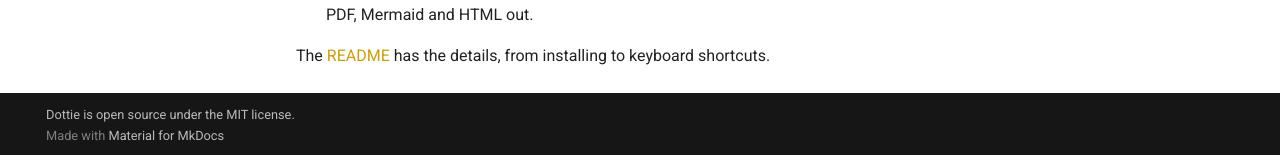
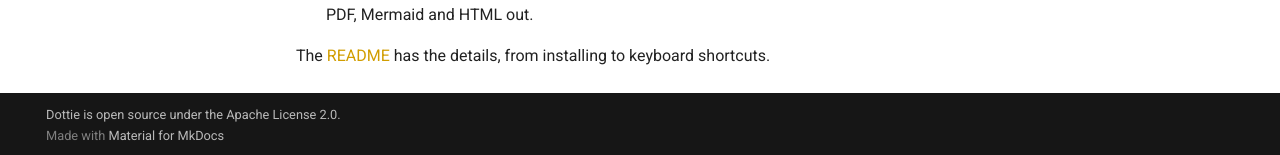
Before and after one commit to phin-tech/dottie, an MkDocs documentation site: the page built from website/docs/index.md, in a window 1280 px wide and 987 px high. Shown: the part 829-984 px from the top of the window. Built offline with MkDocs 1.6.1 and Material for MkDocs 9.7.7, drawn with Linux system fonts in a browser that asks for light colours; comment, search, counter and statistics services are not loaded.

Commit message:
Site: the license is Apache 2.0, not MIT
Co-Authored-By: Claude Opus 5.5 <noreply@anthropic.com>

```diff
--- a/website/mkdocs.yml
+++ b/website/mkdocs.yml
@@ -4,7 +4,7 @@ site_url: https://phin-tech.github.io/dottie/
 repo_url: https://github.com/phin-tech/dottie
 repo_name: phin-tech/dottie
 edit_uri: ""
-copyright: Dottie is open source under the MIT license.
+copyright: Dottie is open source under the Apache License 2.0.
 
 theme:
   name: material
```
